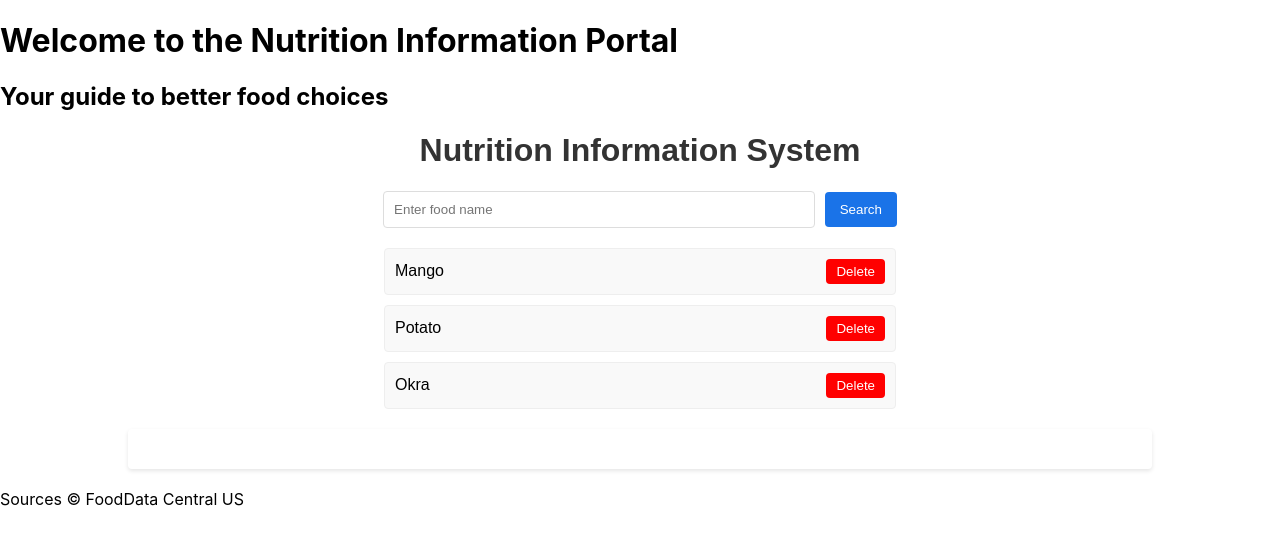
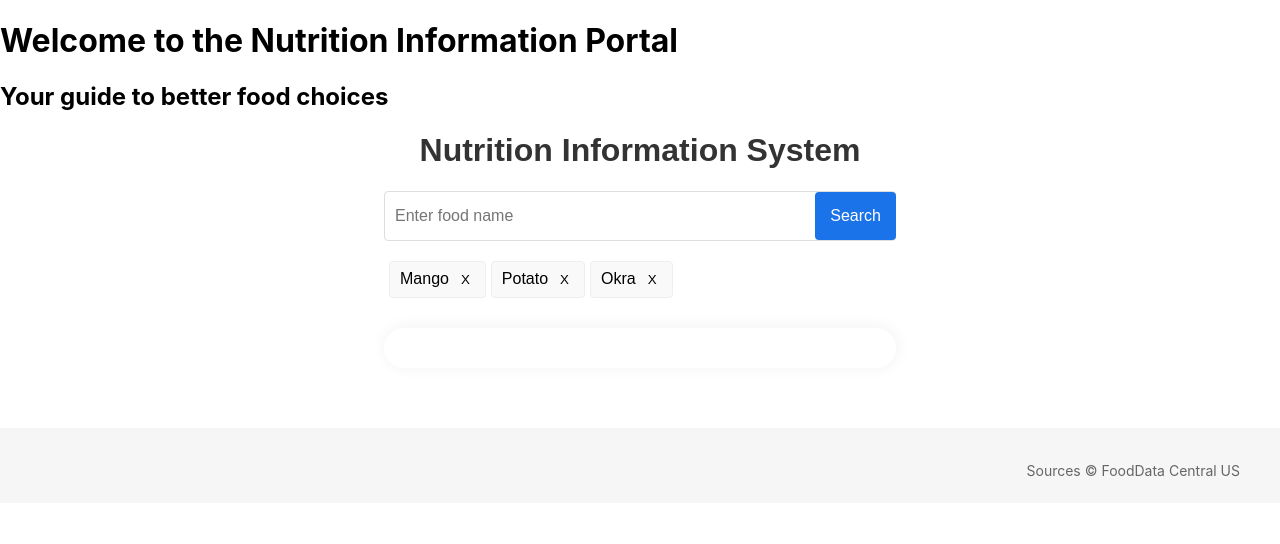
Before and after one commit to cse204-2024/10-final-project-KateKimdo, a React (Create React App) app: page / in a window 1280 px wide. Shown: the top 544 px of the page. Built offline with nearby package versions, Linux system fonts and the light colour scheme.

Commit message:
Styled API outcome for nutritions

```diff
--- a/src/App.css
+++ b/src/App.css
@@ -1,6 +1,6 @@
 .App {
   text-align: center;
-  font-family: 'Arial', sans-serif;
+  font-family: "Arial", sans-serif;
   width: 80%;
   margin: auto;
 }
@@ -10,28 +10,39 @@
 }
 
 .SearchBar {
-  margin: 20px 0;
+  position: relative;
+  margin: 20px auto 0;
+  width: 50%;
 }
 
 .SearchBar input {
-  padding: 10px;
-  margin-right: 10px;
+  padding: 15px 10px;
   border: 1px solid #ddd;
   border-radius: 4px;
-  width: 40%;
+  font-size: 16px;
+  box-sizing: border-box;
+  width: 100%;
 }
 
 .SearchBar button {
-  padding: 10px 15px;
+  padding: 15px;
   background-color: #1a73e8;
   color: white;
   border: none;
   border-radius: 4px;
   cursor: pointer;
+  font-size: 16px;
+  position: absolute;
+  top: 50%;
+  right: 0;
+  transform: translateY(-50%);
+  transition: all ease 0.5s;
 }
 
 .SearchBar button:hover {
-  background-color: #0f62a5;
+  border: 1px solid #1a73e8;
+  background: #fff;
+  color: #222;
 }
 
 .SearchHistory {
@@ -43,6 +54,7 @@
   padding: 0;
   margin: 0 auto;
   width: 50%;
+  display: flex;
 }
 
 .SearchHistory li {
@@ -51,44 +63,76 @@
   align-items: center;
   background-color: #f9f9f9;
   border: 1px solid #eee;
-  padding: 10px;
+  padding: 5px 10px;
   margin-bottom: 10px;
   border-radius: 4px;
+  margin-left: 5px;
 }
 
 .SearchHistory button {
-  background-color: red;
-  color: white;
-  padding: 5px 10px;
+  background-color: transparent;
+  padding: 5px;
   border: none;
-  border-radius: 4px;
   cursor: pointer;
   margin-left: auto;
+  margin-left: 7px;
 }
 
 .SearchHistory button:hover {
   background-color: darkred;
 }
 
-
 .NutritionInfo {
   background-color: #fff;
   padding: 20px;
-  margin: 20px 0;
-  border-radius: 4px;
-  box-shadow: 0 2px 4px rgba(0,0,0,0.1);
+  box-sizing: border-box;
+  margin: 20px auto 0;
+  border-radius: 20px;
+  box-shadow: 1px -1px 15px 1px rgba(0, 0, 0, 0.05);
+  width: 50%;
+  text-align: center;
 }
 
 .NutritionInfo h3 {
   color: #333;
+  font-size: 20px;
+  margin-bottom: 50px;
 }
 
 .NutritionInfo p {
   color: #666;
   line-height: 1.5;
+  border-bottom: 1px solid #f1f1f1;
+  padding-bottom: 5px;
+}
+.NutritionInfo .label {
+  width: 50%;
+  display: inline-block;
+  font-size: 14px;
+  font-weight: 600;
+  color: #222;
+  text-align: left;
+}
+.NutritionInfo .value {
+  width: 50%;
+  text-align: right;
+  display: inline-block;
+  font-size: 14px;
+}
+.NutritionInfo .value em {
+  font-style: initial;
+  font-size: 13px;
 }
 
 .ErrorMessage {
   color: red;
   margin: 10px 0;
 }
+footer {
+  margin: 60px auto 0;
+  padding: 20px 40px 10px;
+  background: #f6f6f6;
+  font-size: 14px;
+  color: #666;
+  text-align: right;
+}
--- a/src/App.js
+++ b/src/App.js
@@ -18,7 +18,7 @@ const App = () => {
   const fetchNutritionData = (searchQuery) => {
   setHistory(prevHistory => [...prevHistory, searchQuery]);
 
-  const API_KEY = 'U8e7960tEoT102isSVCVUW3IswcEDrcbGEYshVzO';
+  const API_KEY = 'JWcDfJ3CzYhTRd16vclKlnJhG1VhOK1LvHvwMvMw';
   const url = `https://api.nal.usda.gov/fdc/v1/foods/search?api_key=${API_KEY}&query=${encodeURIComponent(searchQuery)}`;
 
   fetch(url)
--- a/src/NutritionInfo.js
+++ b/src/NutritionInfo.js
@@ -1,5 +1,5 @@
 // NutritionInfo.js
-import React from 'react';
+import React from "react";
 
 const NutritionInfo = ({ info }) => {
   if (!info) return null;
@@ -11,7 +11,11 @@ const NutritionInfo = ({ info }) => {
       {/* This assumes you have an array of nutrients in the info object */}
       {info.foodNutrients.map((nutrient, index) => (
         <p key={index}>
-          {nutrient.nutrientName}: {nutrient.value} {nutrient.unitName}
+          <span className="label">{nutrient.nutrientName}</span>
+          <span className="value">
+            {nutrient.value}
+            <em> {nutrient.unitName}</em>
+          </span>
         </p>
       ))}
     </div>
--- a/src/SearchHistory.js
+++ b/src/SearchHistory.js
@@ -1,5 +1,5 @@
 // SearchHistory.js
-import React from 'react';
+import React from "react";
 
 const SearchHistory = ({ history, onDelete }) => {
   return (
@@ -7,7 +7,7 @@ const SearchHistory = ({ history, onDelete }) => {
       {history.map((item, index) => (
         <li key={index}>
           {item}
-          <button onClick={() => onDelete(index)}>Delete</button>
+          <button onClick={() => onDelete(index)}>X</button>
         </li>
       ))}
     </ul>
```
Also changed, not shown: src/SearchBar.js (line endings or trailing spaces).
